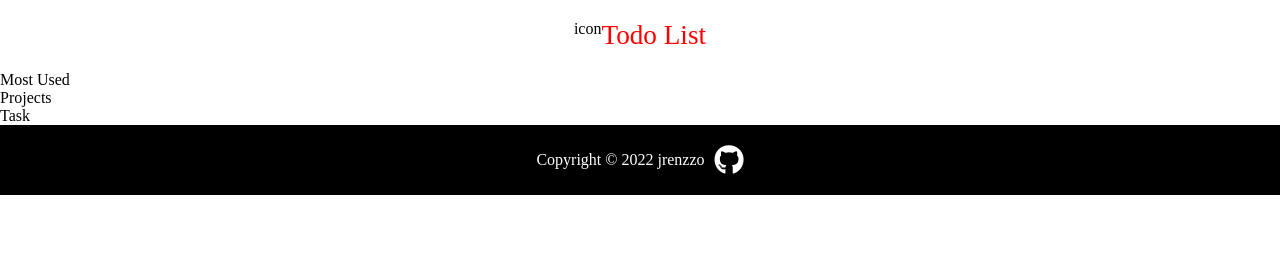
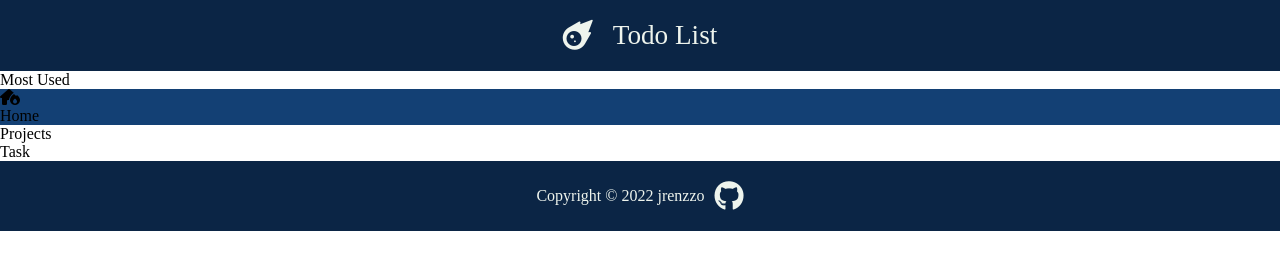
Before and after one commit to jrenzzo/todo-list, a website built with webpack: page dist/index.html in a window 1280 px wide. Built offline with nearby package versions, Linux system fonts and the light colour scheme.

Commit message:
update UI

```diff
--- a/dist/index.html
+++ b/dist/index.html
@@ -5,23 +5,30 @@
     <meta http-equiv="X-UA-Compatible" content="IE=edge">
     <meta name="viewport" content="width=device-width, initial-scale=1.0">
     <link rel="stylesheet" href="styles.css" />
-    <script src="https://kit.fontawesome.com/4c536a6bd5.js" crossorigin="anonymous"></script>
+    <script src="https://kit.fontawesome.com/6a39cb02d4.js" crossorigin="anonymous"></script>
     <script src="main.js" defer></script>
     <title>Todo List</title>
 </head>
 <body>
     <header>
-        <div>icon</div>
+        <div><i class="fas fa-meteor"></i></div>
         <div class="heading">Todo List</div>
     </header>
     <div class="main">
-        <div class="default-projects">
-            <div class="df-heading">Most Used</div>
+        <div class="most-used">
+            <div class="mu-heading">Most Used</div>
+            <div class="container-most-used">
+                <div class="project home">
+                    <i class="fas fa-house-fire"></i>
+                    <div class="project-name">Home</div>
+                </div>
+                <div class="importat"></div>
+            </div>
         </div>
-        <div class="create-projects">
+        <div class="projects">
             <div class="pr-heading">Projects</div>
         </div>
-        <div class="projects-tasks">
+        <div class="tasks">
             <div class="task-page-heading">Task</div>
         </div>
     </div>
--- a/dist/styles.css
+++ b/dist/styles.css
@@ -6,22 +6,45 @@
     outline: none;
 }
 :root{
-    --bg-color: #000;
+    --bg-color: #0B2545;
+    --font-color: #EEF4ED;
+    --bg-projects: #134074;
 }
 
 header{
     display: flex;
     text-align: center;
     justify-content: center;
+    gap: 20px;
     padding: 20px;
+    background-color: var(--bg-color);
+}
 
+.fa-meteor{
+    color: var(--font-color);
+    font-size: 30px;
 }
 
 .heading{
-    color:red;
+    color: var(--font-color);
     font-size: 1.7em;
 }
+.main{
+    display: grid;
+}
 
+.container-most-used{
+    display: flex;
+    flex-direction: column;
+}
+
+.project{
+    background-color: var(--bg-projects);
+}
+.fa-house{
+    color: var(--font-color);
+    font-size: 20px;
+}
 .footer{
     background-color: var(--bg-color);
     display: flex;
@@ -29,13 +52,13 @@ header{
     justify-content: center;
     gap: 10px;
     width: 100%;
-    color: #fff;
+    color: var(--font-color);
     padding: 20px;
 }
 
 .fa-github {
     font-size: 30px;
-    color: #fff;
+    color: var(--font-color);
     transition: transform 0.3s ease-in-out;
   }
   .fa-github:hover {
```
